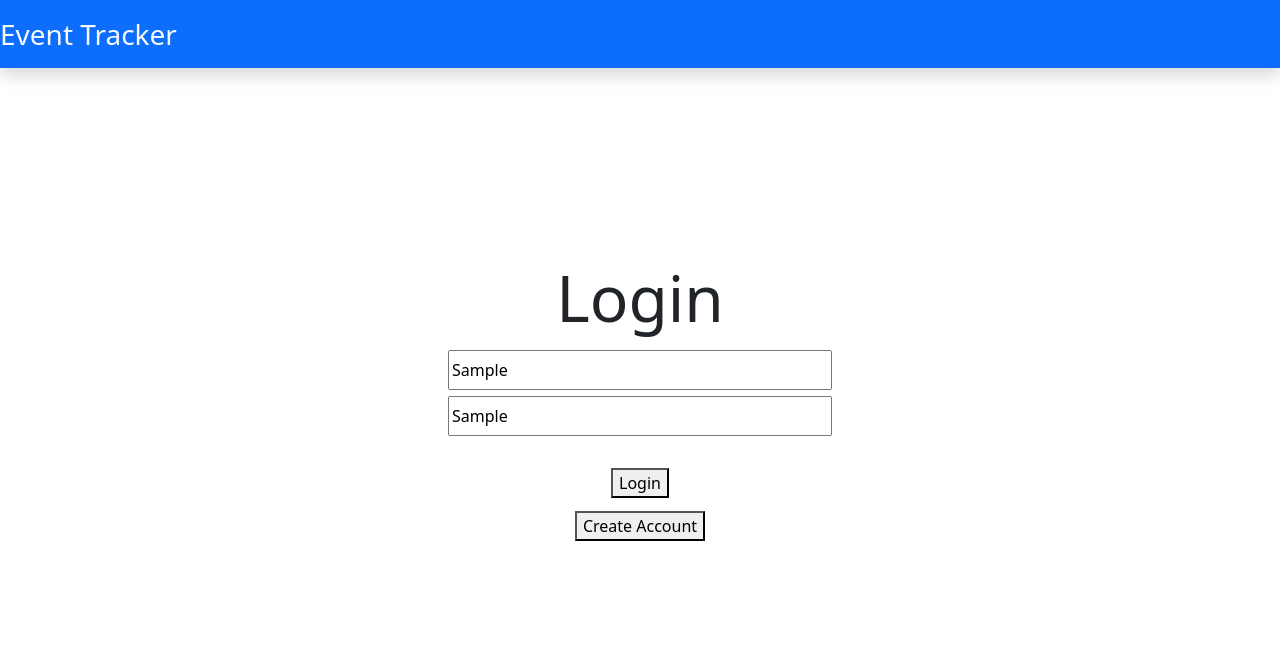
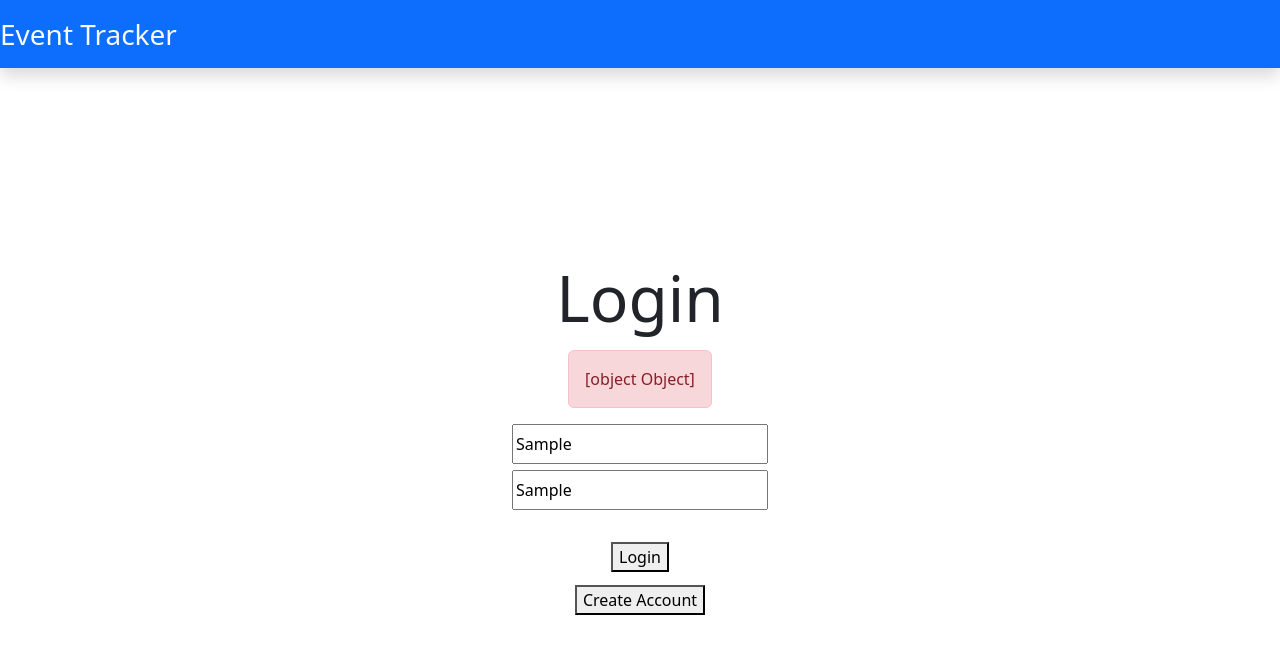
Before and after one commit to PMT13/pengmong-thao-calender-fe, an Angular app: page / in a window 1280 px wide. Both pictures are taken after typing "Sample", "Sample" into the empty fields and a click on the button "Create Account". Shown: the top 654 px of the page. Built offline with nearby package versions, Linux system fonts and the light colour scheme; no server answers; data requests are answered from the project's data file.

Commit message:
updated styling, alert messages using bootstrap, bootstrap plus-circle icon

```diff
--- a/src/app/add-event/add-event.component.css
+++ b/src/app/add-event/add-event.component.css
@@ -1,12 +1,9 @@
-#addMedia{
-  width: 90px;
-  height: 90px;
-  border-radius: 45px;
-  font-size: 32px;
-  text-align: center;
+i{
+  font-size: 6em;
   cursor: pointer;
   position: fixed;
-  right:1.5%;
+  right:2%;
   top: 85%;
   z-index: 95;
+  color:#0d6efd;
 }
--- a/src/app/add-event/add-event.component.html
+++ b/src/app/add-event/add-event.component.html
@@ -1,4 +1,4 @@
-<button id="addMedia" class="btn btn-primary" (click)="open(content)">+</button>
+<i class="bi bi-patch-plus-fill" (click)="open(content)"></i>
 <ng-template #content let-modal>
   <div class="modal-header">
     <h4 class="modal-title" id="modal-basic-title">Add Event: </h4>
--- a/src/app/data.service.ts
+++ b/src/app/data.service.ts
@@ -29,7 +29,7 @@ export class DataService {
         this.$accountList.next(this.accountList);
       },
       error: (err) => {
-        console.error(err);
+        alert(err);
       }
     })
   }
@@ -57,7 +57,7 @@ export class DataService {
       this.httpService.updateAccount(account.id,account).pipe(first()).subscribe({
         next: (data) => {},
         error: (err) => {
-          console.error(err);
+          alert(err);
         }
       });
     }
--- a/src/app/event-list/event-list.component.css
+++ b/src/app/event-list/event-list.component.css
@@ -69,9 +69,17 @@ h1{
 .show{
   text-align: center;
   margin-top: 2%;
-  margin-bottom: 2%;
+  margin-bottom: 1%;
 }
 
 .row{
   padding: 1%;
 }
+
+.alert{
+  margin-top: 1%;
+  width: fit-content;
+  margin-left: auto;
+  margin-right: auto;
+  text-align: center;
+}
--- a/src/app/event-list/event-list.component.html
+++ b/src/app/event-list/event-list.component.html
@@ -1,10 +1,11 @@
 <div id="eventList">
   <label class="switch">
-    <input type="checkbox" id="tabSlider" (change)="isEventList = !isEventList">
+    <input type="checkbox" id="tabSlider" (change)="switchLists()">
     <span class="slider round"></span>
   </label>
   <div *ngIf="isEventList === true">
     <div><h1>My Events</h1></div>
+    <div class="alert alert-danger" role="alert" *ngIf="error === true">{{errorMsg}}</div>
     <div class="input-group">
       <div class="input-group-prepend">
         <span class="input-group-text">From</span>
@@ -28,6 +29,7 @@
   </div>
   <div *ngIf="isEventList === false">
     <div><h1>My Invitations</h1></div>
+    <div class="alert alert-danger" role="alert" *ngIf="error === true">{{errorMsg}}</div>
     <div class="input-group">
       <div class="input-group-prepend">
         <span class="input-group-text">From</span>
--- a/src/app/event-list/event-list.component.ts
+++ b/src/app/event-list/event-list.component.ts
@@ -14,6 +14,8 @@ export class EventListComponent implements OnInit {
   isEventList: boolean = true;
   from!: string;
   to!: string;
+  errorMsg!: string;
+  error: boolean = false;
   private user: IAccount;
   private eventList!: IEvent[];
   private inviteList!: IEvent[];
@@ -57,8 +59,10 @@ export class EventListComponent implements OnInit {
   }
 
   filter(){
+    this.error = false;
     if(this.from === "" || this.to === ""){
-      alert("Please fill in all date inputs!");
+      this.errorMsg = "Please fill in all date inputs!";
+      this.error = true;
       return;
     }
     if(this.isEventList === true){
@@ -79,9 +83,15 @@ export class EventListComponent implements OnInit {
   }
 
   showAll(){
+    this.error = false;
     this.eventList = this.eventListCopy;
     this.inviteList = this.inviteListCopy;
     this.from = "";
     this.to = "";
   }
+
+  switchLists(){
+    this.isEventList = !this.isEventList;
+    this.error = false;
+  }
 }
--- a/src/app/login/login.component.css
+++ b/src/app/login/login.component.css
@@ -9,14 +9,25 @@ button{
 .inputDiv{
   margin-top:1%;
 }
+
 input{
-  width:30%;
+  width:20%;
   height:40px;
   margin-bottom:.5%;
 }
+
 .buttonDiv{
   margin-top:2%;
 }
+
 .body{
   text-align: center;
 }
+
+.alert{
+  margin-top: 1%;
+  width: fit-content;
+  margin-left: auto;
+  margin-right: auto;
+  text-align: center;
+}
--- a/src/app/login/login.component.html
+++ b/src/app/login/login.component.html
@@ -1,5 +1,6 @@
 <div class="body">
   <h1>Login</h1>
+  <div class="alert alert-danger" role="alert" *ngIf="error === true">{{errorMsg}}</div>
   <div class="inputDiv">
     <input type="text" placeholder="Username" [(ngModel)]="username">
   </div>
--- a/src/app/login/login.component.ts
+++ b/src/app/login/login.component.ts
@@ -15,6 +15,8 @@ export class LoginComponent implements OnInit,OnDestroy {
   username!: string;
   password!: string;
   accountList!: IAccount[];
+  errorMsg!: string;
+  error: boolean = false;
 
   sub: Subscription;
 
@@ -39,7 +41,8 @@ export class LoginComponent implements OnInit,OnDestroy {
         account.password === this.password
     });
     if( foundAccount === undefined){
-      alert("Invalid Login");
+      this.errorMsg = "Invalid Login";
+      this.error = true;
       return;
     }else{
       this.data.setUser(foundAccount);
@@ -52,15 +55,18 @@ export class LoginComponent implements OnInit,OnDestroy {
   register(){
     const accountExist = this.accountList.find((account) => {return account.username === this.username});
     if( accountExist !== undefined){
-      alert("Username already exists.");
+      this.errorMsg = "Username already exists.";
+      this.error = true;
       return;
     }
     if(this.username === undefined || this.password === undefined){
-      alert("Please fill in all input fields");
+      this.errorMsg = "Please fill in all input fields";
+      this.error = true;
       return;
     }
     if(this.username.replace(/\s/g, '') === "" || this.password.replace(/\s/g, '') === ""){
-      alert("Please fill in all input fields");
+      this.errorMsg = "Please fill in all input fields";
+      this.error = true;
       return;
     }
     const newUser =
@@ -77,7 +83,8 @@ export class LoginComponent implements OnInit,OnDestroy {
         this.data.registerUser(newUser);
       },
       error: (err) => {
-        alert(err);
+        this.errorMsg = err;
+        this.error = true;
       }
     });
   }
```
